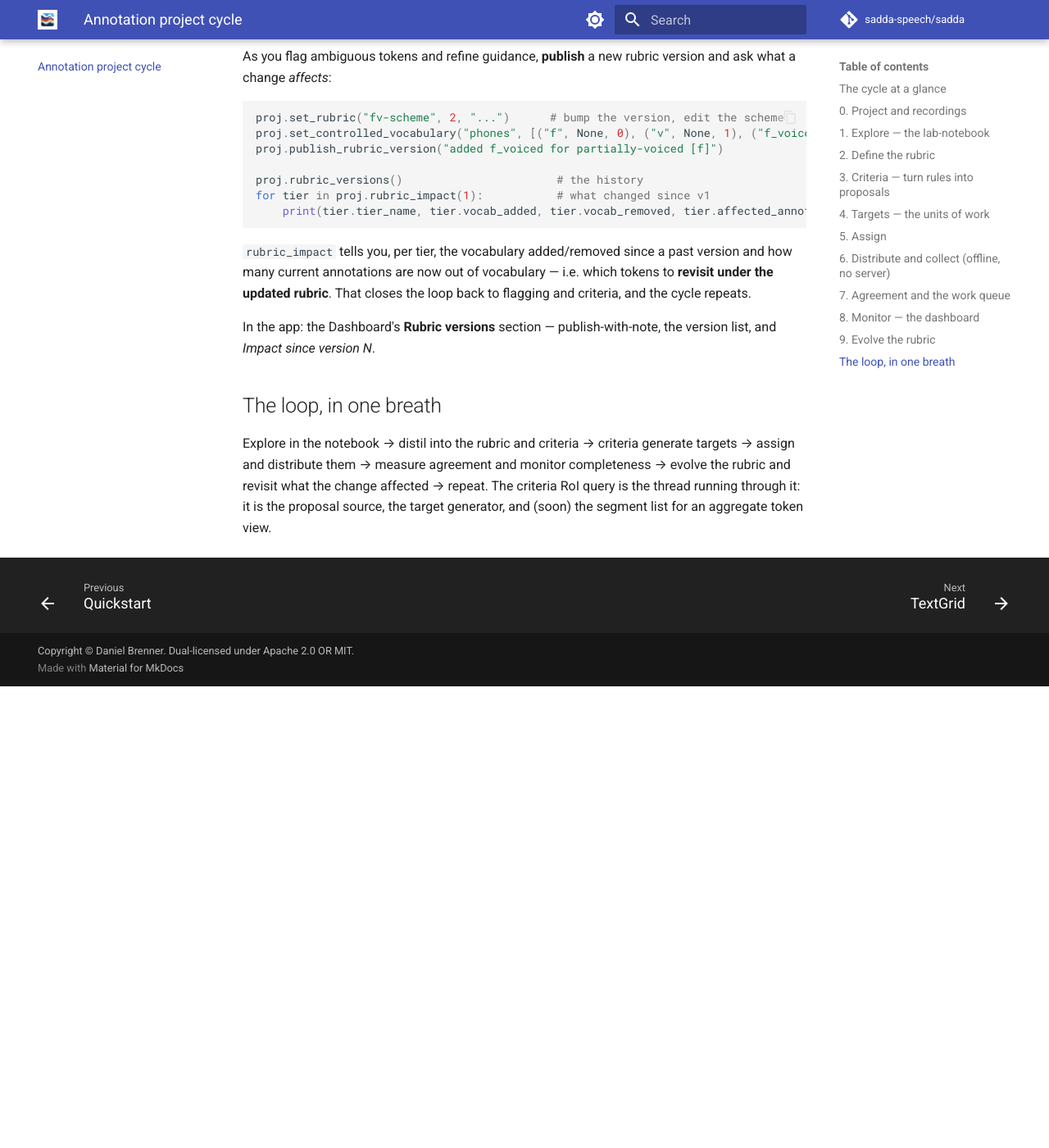
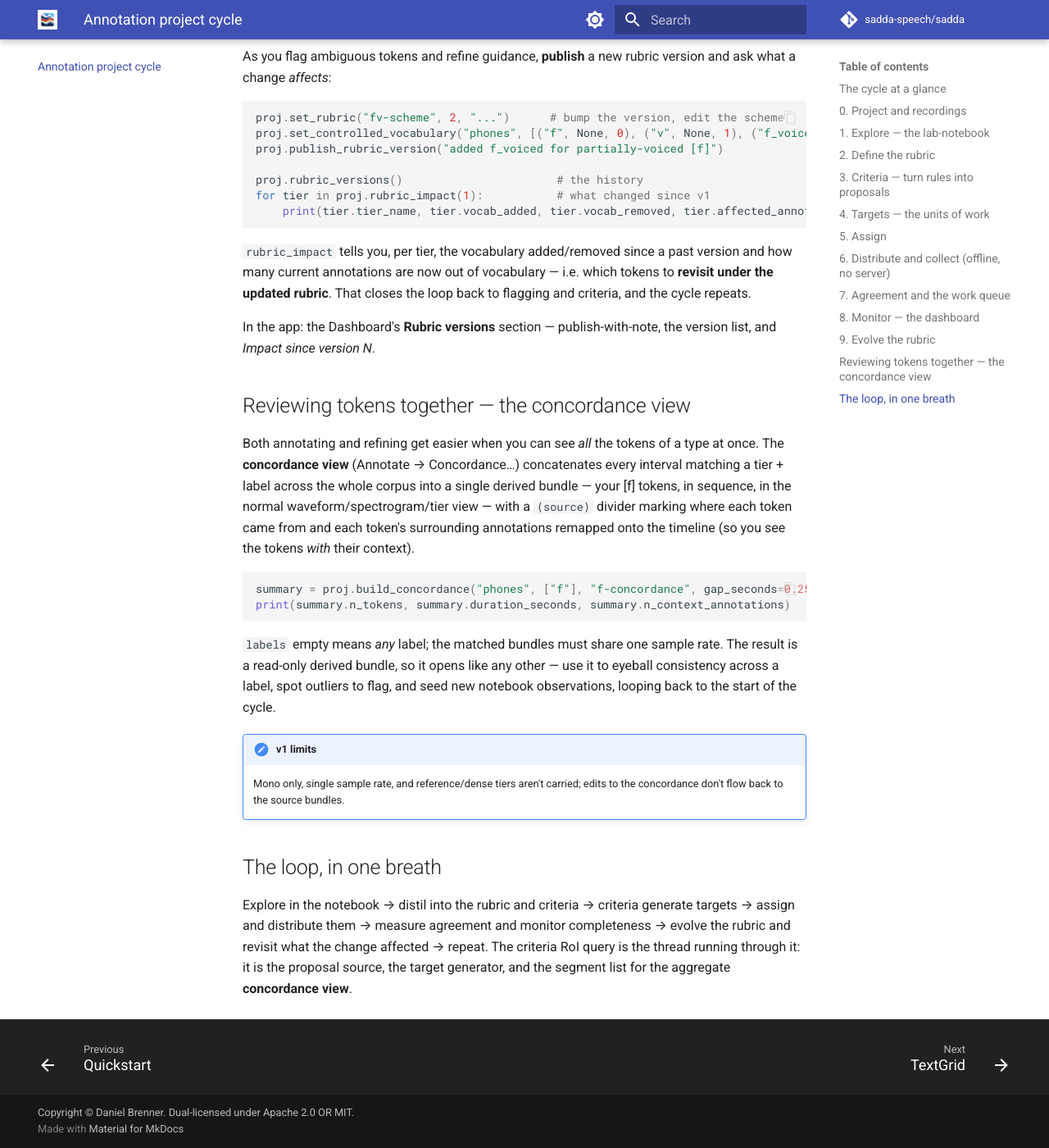
Before and after one commit to sadda-speech/sadda, an MkDocs documentation site: the page built from docs/annotation-cycle.md, in a window 1280 px wide and 1400 px high, scrolled down 5940 px. Shown: the whole window at 82% size. Built offline with MkDocs 1.6.1 and Material for MkDocs 9.7.7, drawn with Linux system fonts in a browser that asks for light colours; comment, search, counter and statistics services are not loaded; before the commit the page ends 6777 px from its top, so only the background shows below that.

Commit message:
docs: document concordance view + large-file ingest guard
Today's user-facing features were missing from the prose/API docs.

- quickstart: new "Large recordings" section — probe_wav (header-only
  size check) + add_bundle_split (streaming chunked split) + the app's
  automatic warn/split on Add Bundle…
- api/corpus: add_bundle_split in the Project member list; AudioProbe in
  Data types
- annotation-cycle: a "Reviewing tokens together — the concordance view"
  section (build_concordance) and updated the closing line — the aggregate
  token view it foreshadowed as "soon" is now shipped

Verified with `mkdocs build --strict` (all references resolve).

````diff
--- a/docs/annotation-cycle.md
+++ b/docs/annotation-cycle.md
@@ -275,10 +275,34 @@ flagging and criteria, and the cycle repeats.
 In the app: the Dashboard's **Rubric versions** section — publish-with-note, the
 version list, and *Impact since version N*.
 
+## Reviewing tokens together — the concordance view
+
+Both annotating and refining get easier when you can see *all* the tokens of a
+type at once. The **concordance view** (Annotate → Concordance…) concatenates
+every interval matching a tier + label across the whole corpus into a single
+derived bundle — your [f] tokens, in sequence, in the normal
+waveform/spectrogram/tier view — with a `⟨source⟩` divider marking where each
+token came from and each token's surrounding annotations remapped onto the
+timeline (so you see the tokens *with* their context).
+
+```python
+summary = proj.build_concordance("phones", ["f"], "f-concordance", gap_seconds=0.25)
+print(summary.n_tokens, summary.duration_seconds, summary.n_context_annotations)
+```
+
+`labels` empty means *any* label; the matched bundles must share one sample
+rate. The result is a read-only derived bundle, so it opens like any other —
+use it to eyeball consistency across a label, spot outliers to flag, and seed
+new notebook observations, looping back to the start of the cycle.
+
+!!! note "v1 limits"
+    Mono only, single sample rate, and reference/dense tiers aren't carried;
+    edits to the concordance don't flow back to the source bundles.
+
 ## The loop, in one breath
 
 Explore in the notebook → distil into the rubric and criteria → criteria generate
 targets → assign and distribute them → measure agreement and monitor completeness
 → evolve the rubric and revisit what the change affected → repeat. The criteria
 RoI query is the thread running through it: it is the proposal source, the target
-generator, and (soon) the segment list for an aggregate token view.
+generator, and the segment list for the aggregate **concordance view**.
````
Also changed, not shown: docs/api/corpus.md (+3 -0 lines), docs/quickstart.md (+28 -0 lines).
